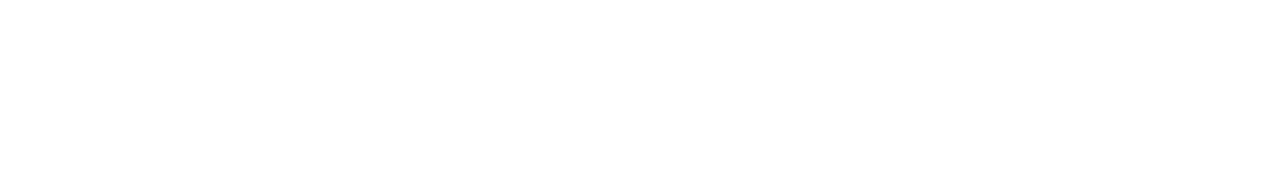
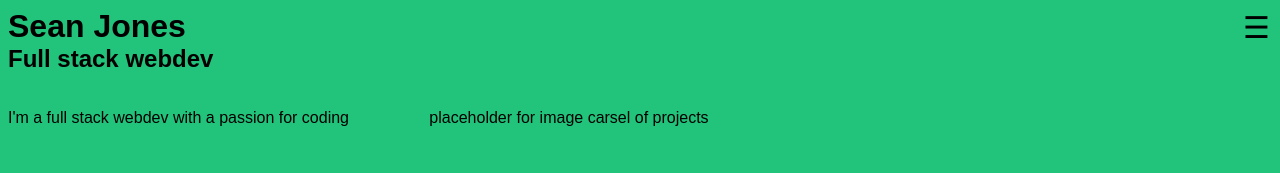
Before and after one commit to SeanAJ/SeanAJ.github.io, a plain HTML site: page index.html in a window 1280 px wide. Drawn offline with Linux system fonts and the light colour scheme.

Commit message:
began to add content to the page

```diff
--- a/index.html
+++ b/index.html
@@ -3,11 +3,28 @@
 <head>
     <meta charset="UTF-8">
     <meta name="viewport" content="width=device-width, initial-scale=1.0">
-    <title>SeanAJ Portfolio</title>
+    <title>Sean Jones | Portfolio</title>
     <link rel="stylesheet" href="styles.css">
 </head>
 <body>
+    <h1 id="main-title">Sean Jones</h1>
+    <h2>Full stack webdev</h2>
+<div id="mySidenav" class="sidenav">
+    <a href="javascript:void(0)" class="closebtn" onclick="closeNav()">&times;</a>
+    <a href="#">About</a>
+    <a href="#">Projects</a>
+    <a href="#">Contact</a>
+  </div>
+  <span style="font-size:30px;cursor:pointer;right:10px;top:10px;position: fixed;" onclick="openNav()">&#9776;</span>
+    <div class="grid-container">
+        <div class="text" id="item1">
+            <p>I'm a full stack webdev with a passion for coding</p>
+        </div>
+        <div class="carosel" id="item2">
+            <p>placeholder for image carsel of projects</p>
 
-    <script src="scripts.js"></script>
+        </div>
+        <script src="scripts.js"></script>
+    </div>
 </body>
 </html>
--- a/scripts.js
+++ b/scripts.js
@@ -0,0 +1,7 @@
+function openNav() {
+    document.getElementById("mySidenav").style.width = "250px";
+  }
+
+function closeNav() {
+    document.getElementById("mySidenav").style.width = "0";
+  }
--- a/styles.css
+++ b/styles.css
@@ -0,0 +1,55 @@
+body {
+    background-color: #22c37b;
+    font-family: Arial, Helvetica, sans-serif;
+}
+
+#main-title{
+    margin-bottom: -20px;
+    margin-top: 0;
+
+}
+
+
+.grid-container {
+    display: grid;
+	grid-template-columns: 1fr 1fr 1fr;
+	grid-template-rows: 1.6em 1.6em 1.6em;
+  }
+  .sidenav {
+    height: 100%;
+    width: 0;
+    position: fixed;
+    z-index: 1;
+    top: 0;
+    right: 0;
+    background-color: #111;
+    overflow-x: hidden;
+    transition: 0.5s;
+    padding-top: 20px;
+  }
+
+  .sidenav a {
+    padding: 8px 8px 8px 32px;
+    text-decoration: none;
+    font-size: 25px;
+    color: #818181;
+    display: block;
+    transition: 0.3s;
+  }
+
+  .sidenav a:hover {
+    color: #f1f1f1;
+  }
+
+  .sidenav .closebtn {
+    position: absolute;
+    top: 0;
+    right: 25px;
+    font-size: 36px;
+    margin-left: 50px;
+  }
+
+  @media screen and (max-height: 450px) {
+    .sidenav {padding-top: 15px;}
+    .sidenav a {font-size: 18px;}
+  }
```
